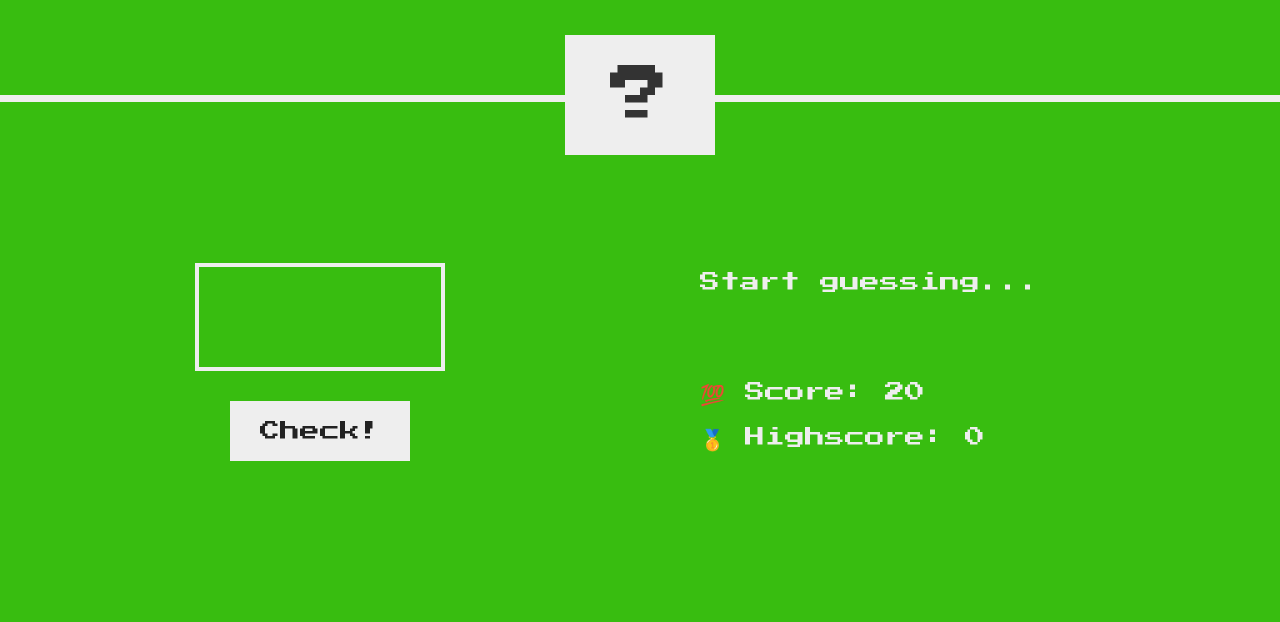
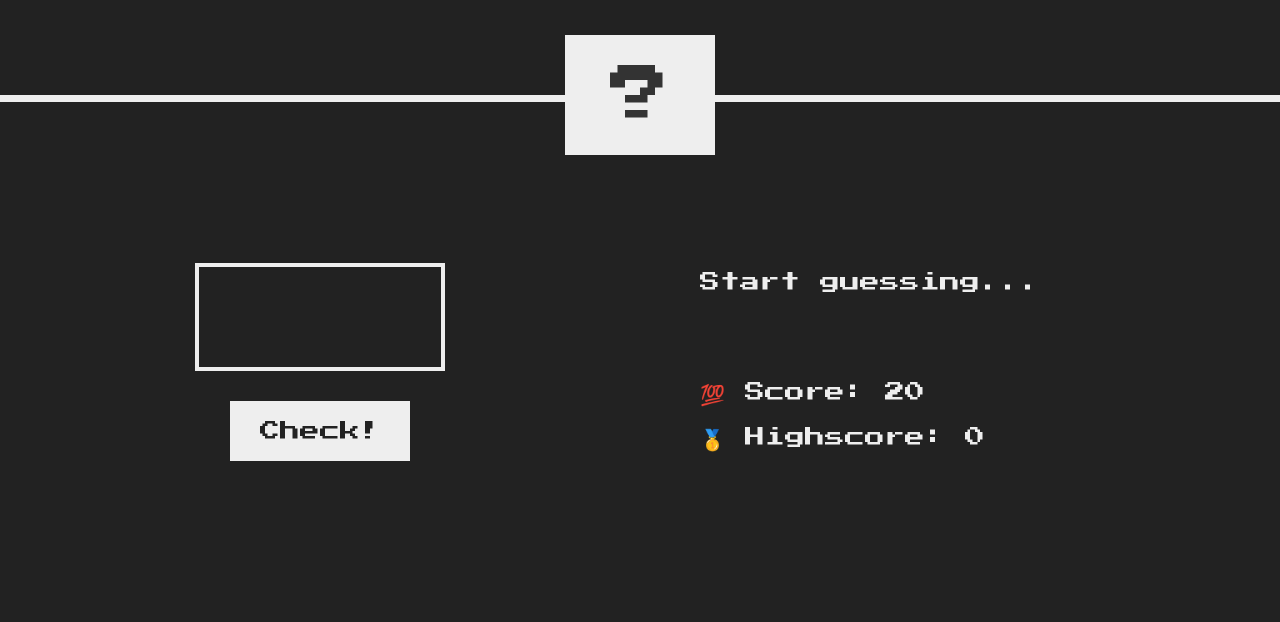
Before and after one commit to Pavlo-19/guess-my-number, a website: page index.html in a window 1280 px wide. Shown: the part 178-800 px from the top of the page. Drawn offline with Linux system fonts and the light colour scheme.

Commit message:
fix background-color bug

```diff
--- a/style.css
+++ b/style.css
@@ -15,7 +15,6 @@ body {
   font-family: 'Press Start 2P', sans-serif;
   color: #eee;
   background-color: #222;
-  background-color: #38bd10;
 }
 
 /* LAYOUT */
```
